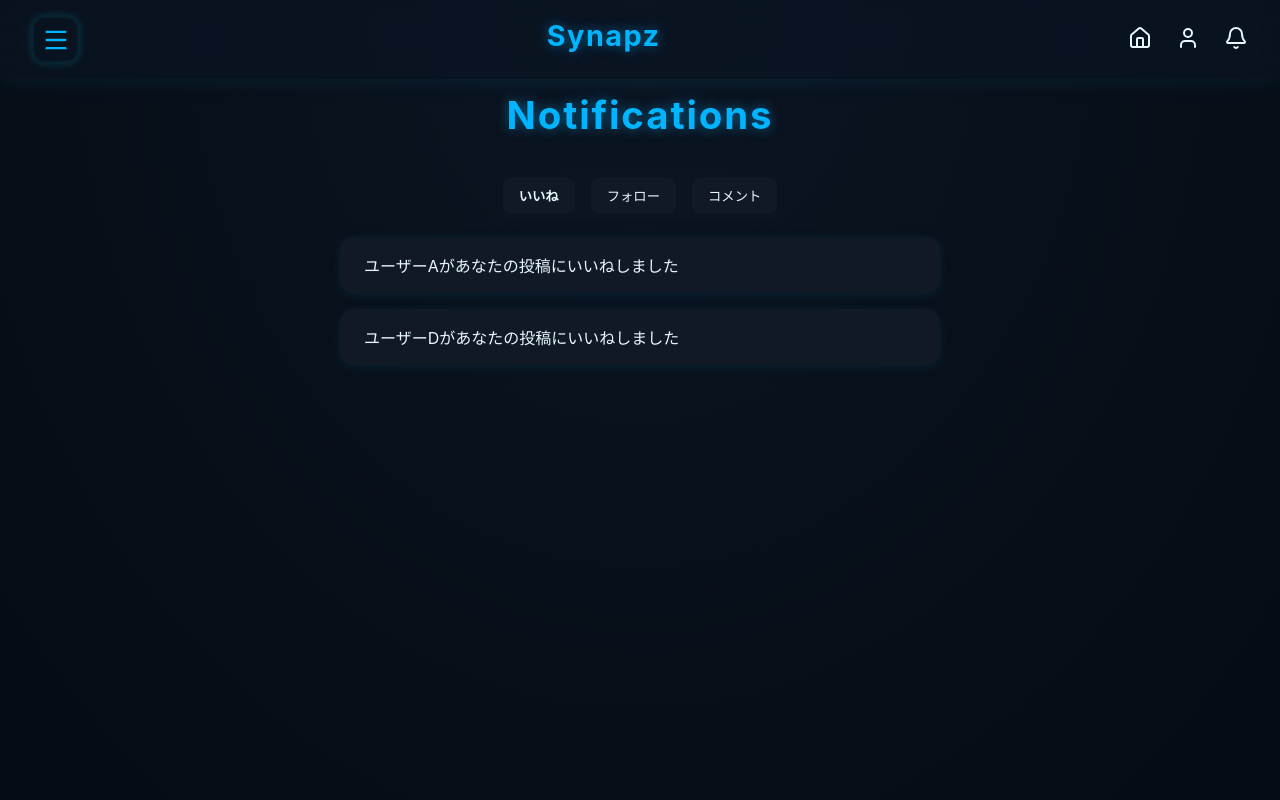
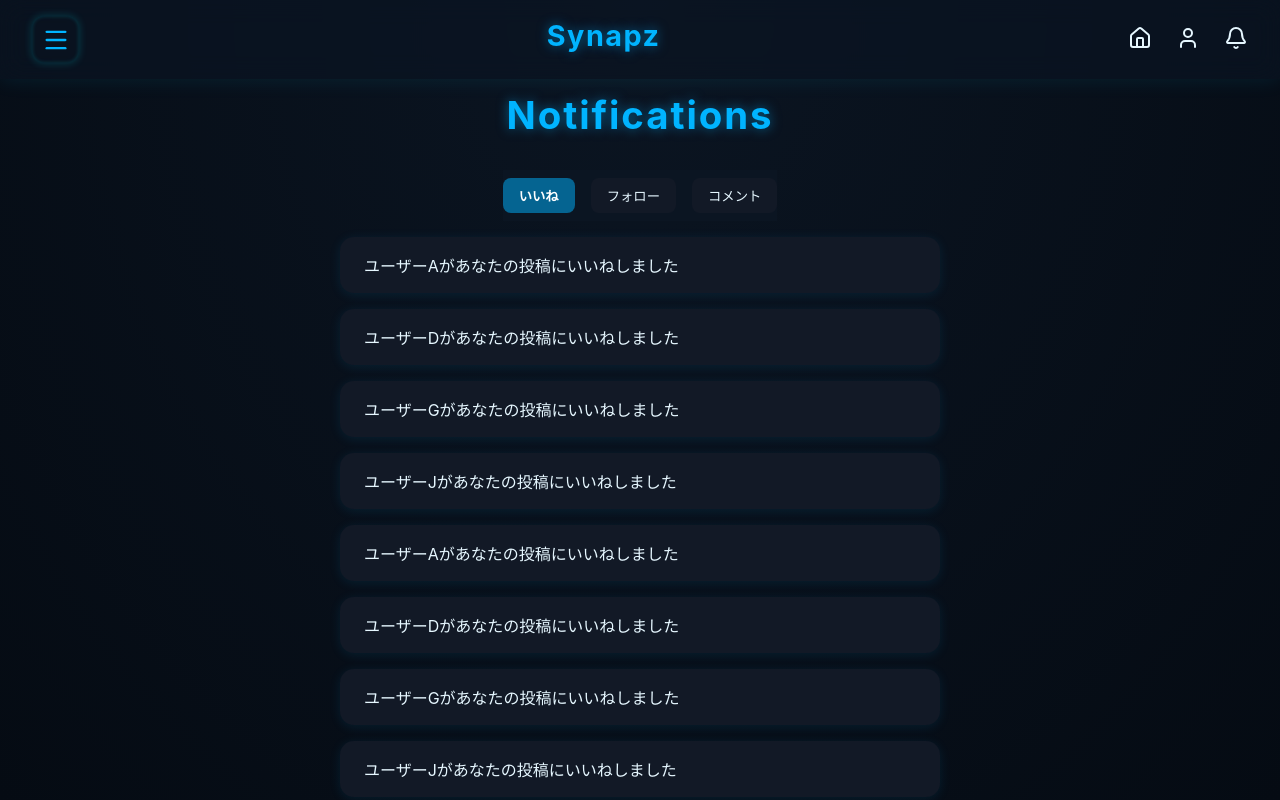
Before and after one commit to nao317/synapz, a Next.js app: page /notifications in a window 1280 px wide. Built offline with nearby package versions, Linux system fonts and the light colour scheme.

Commit message:
通知画面でスクロールできるように変更

```diff
--- a/src/app/notifications/notifications.module.css
+++ b/src/app/notifications/notifications.module.css
@@ -34,20 +34,6 @@
     letter-spacing: 0.05em;
 }
 
-/* タブバー（いいね・フォロー・コメント） */
-.tabBar {
-    display: flex;
-    gap: 1rem;
-    margin-bottom: 1rem;
-
-    position: sticky; /* 上部に固定 */
-    top: 0;
-    background-color: #0b1522; /* Header と違和感ない色に */
-    padding: 0.5rem 0;
-    z-index: 10;
-}
-
-
 /* 通知リスト */
 .list {
     width: 100%;
@@ -70,6 +56,18 @@
     transition: transform 0.25s ease, box-shadow 0.25s ease;
 }
 
+/* タブバー（いいね・フォロー・コメント） */
+.tabBar {
+    display: flex;
+    gap: 1rem;
+    margin-bottom: 1rem;
+
+    position: sticky; /* 上部に固定 */
+    top: 0;
+    background-color: #0b1522; /* Header と違和感ない色に */
+    padding: 0.5rem 0;
+    z-index: 10;
+}
 
 /* タブボタン */
 .tabBar button {
@@ -82,12 +80,18 @@
     transition: 0.2s;
 }
 
-.tabBar button:hover {
-    transform: translateX(5px);
-    box-shadow: 0 4px 20px rgba(0, 180, 255, 0.25);
+/* 選択中のタブは常に明るい色 */
+.tabBar button.activeTab {
+    background-color: rgba(0, 180, 255, 0.5); /* 明るいブルー */
+    color: #fff;
+    font-weight: bold;
 }
 
-/* 選択中のタブ */
+/* アクティブでないタブだけホバー時に明るく */
+.tabBar button:not(.activeTab):hover {
+    background-color: rgba(0, 180, 255, 0.2);
+}
+
 .activeTab {
     background-color: #00b4ff;
     color: #0b1522;
@@ -95,8 +99,24 @@
 }
 
 
+.item:hover {
+    transform: translateX(5px);
+    box-shadow: 0 4px 20px rgba(0, 180, 255, 0.25);
+}
 
+/* スクロールバー */
+.list::-webkit-scrollbar {
+    width: 8px;
+}
 
+.list::-webkit-scrollbar-thumb {
+    background: rgba(0, 180, 255, 0.5);
+    border-radius: 14px;
+}
+
+.list::-webkit-scrollbar-track {
+    background: #0b0f14;
+}
 
 /* モバイル対応 */
 @media (max-width: 480px) {
--- a/src/app/notifications/page.tsx
+++ b/src/app/notifications/page.tsx
@@ -3,6 +3,7 @@
 import React, { useState } from 'react';
 import styles from './notifications.module.css';
 import Header from '../../lib/components/Header';
+import SideBar from '../../lib/components/SideBar';
 
 type Notification = {
     type: 'like' | 'follow' | 'comment';
@@ -14,16 +15,47 @@ const notifications: Notification[] = [
     { type: 'follow', text: 'ユーザーBがあなたをフォローしました' },
     { type: 'comment', text: 'ユーザーCがコメントしました' },
     { type: 'like', text: 'ユーザーDがあなたの投稿にいいねしました' },
+    { type: 'follow', text: 'ユーザーEがあなたをフォローしました' },
+    { type: 'comment', text: 'ユーザーFがコメントしました' },
+    { type: 'like', text: 'ユーザーGがあなたの投稿にいいねしました' },
+    { type: 'follow', text: 'ユーザーHがあなたをフォローしました' },
+    { type: 'comment', text: 'ユーザーIがコメントしました' },
+    { type: 'like', text: 'ユーザーJがあなたの投稿にいいねしました' },
+    { type: 'like', text: 'ユーザーAがあなたの投稿にいいねしました' },
+    { type: 'follow', text: 'ユーザーBがあなたをフォローしました' },
+    { type: 'comment', text: 'ユーザーCがコメントしました' },
+    { type: 'like', text: 'ユーザーDがあなたの投稿にいいねしました' },
+    { type: 'follow', text: 'ユーザーEがあなたをフォローしました' },
+    { type: 'comment', text: 'ユーザーFがコメントしました' },
+    { type: 'like', text: 'ユーザーGがあなたの投稿にいいねしました' },
+    { type: 'follow', text: 'ユーザーHがあなたをフォローしました' },
+    { type: 'comment', text: 'ユーザーIがコメントしました' },
+    { type: 'like', text: 'ユーザーJがあなたの投稿にいいねしました' },
+    { type: 'like', text: 'ユーザーAがあなたの投稿にいいねしました' },
+    { type: 'follow', text: 'ユーザーBがあなたをフォローしました' },
+    { type: 'comment', text: 'ユーザーCがコメントしました' },
+    { type: 'like', text: 'ユーザーDがあなたの投稿にいいねしました' },
+    { type: 'follow', text: 'ユーザーEがあなたをフォローしました' },
+    { type: 'comment', text: 'ユーザーFがコメントしました' },
+    { type: 'like', text: 'ユーザーGがあなたの投稿にいいねしました' },
+    { type: 'follow', text: 'ユーザーHがあなたをフォローしました' },
+    { type: 'comment', text: 'ユーザーIがコメントしました' },
+    { type: 'like', text: 'ユーザーJがあなたの投稿にいいねしました' },
 ];
+
 
 export default function Notifications() {
     const [activeTab, setActiveTab] = useState<'like' | 'follow' | 'comment'>('like');
+    const [isSidebarOpen, setIsSidebarOpen] = useState(false);
 
     return (
         <div className={styles.notificationsPage}>
             <div className={styles.headerWrapper}>
                 <Header />
             </div>
+
+            <SideBar isOpen={isSidebarOpen} onClose={() => setIsSidebarOpen(false)} />
+
 
             <main className={styles.main}>
                 <h1 className={styles.title}>Notifications</h1>
@@ -40,6 +72,7 @@ export default function Notifications() {
                     ))}
                 </div>
 
+
                 <ul className={styles.list}>
                     {notifications
                         .filter((note) => note.type === activeTab)
```
